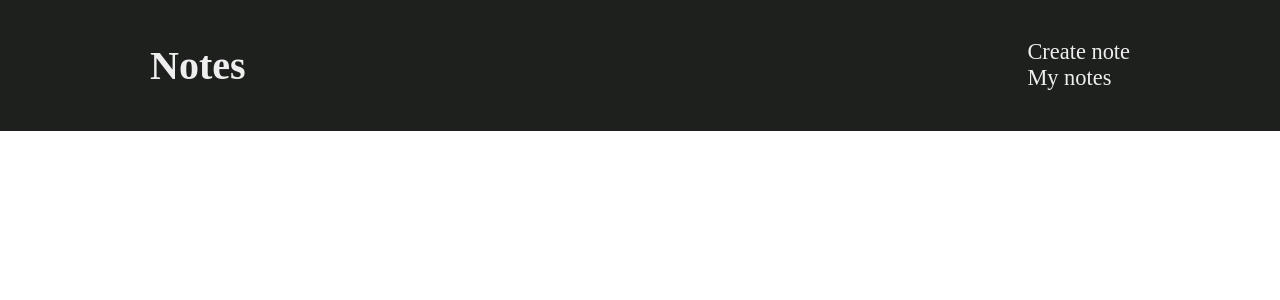
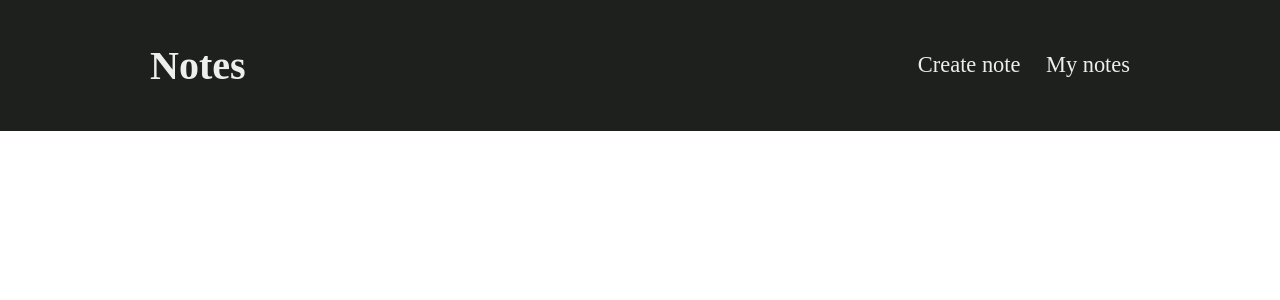
Before and after one commit to tadanama/react-notes-app, a React (Vite) app in the folder client/: page / in a window 1280 px wide. Shown: the top 300 px of the page. Built offline with nearby package versions, Linux system fonts and the light colour scheme.

Commit message:
Style the navbar lists

```diff
--- a/client/src/index.css
+++ b/client/src/index.css
@@ -26,3 +26,8 @@ ul li {
     margin: 0;
     padding: 0;
 }
+
+ul {
+    display: flex;
+    gap: 1.6rem;
+}
```
